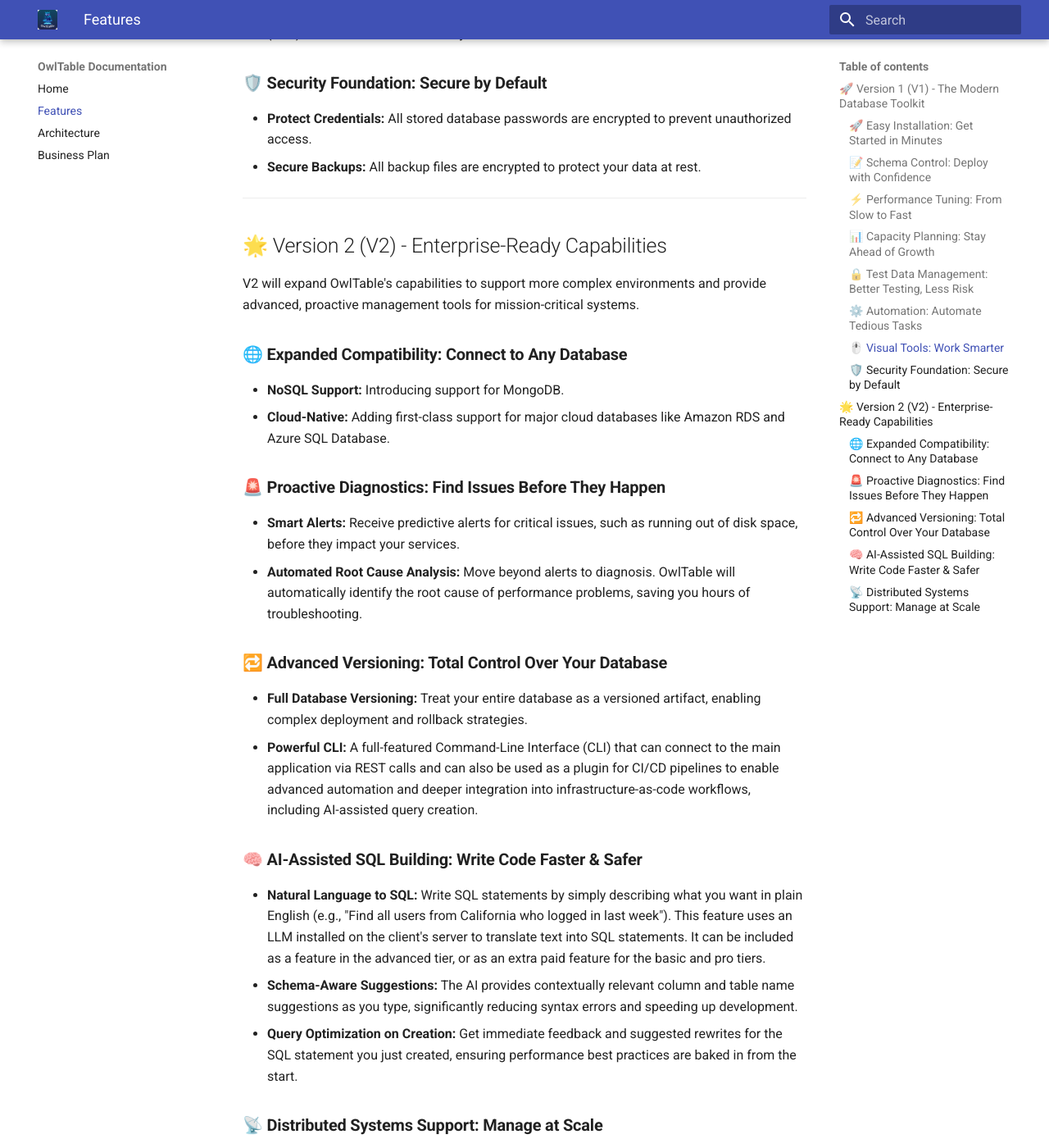
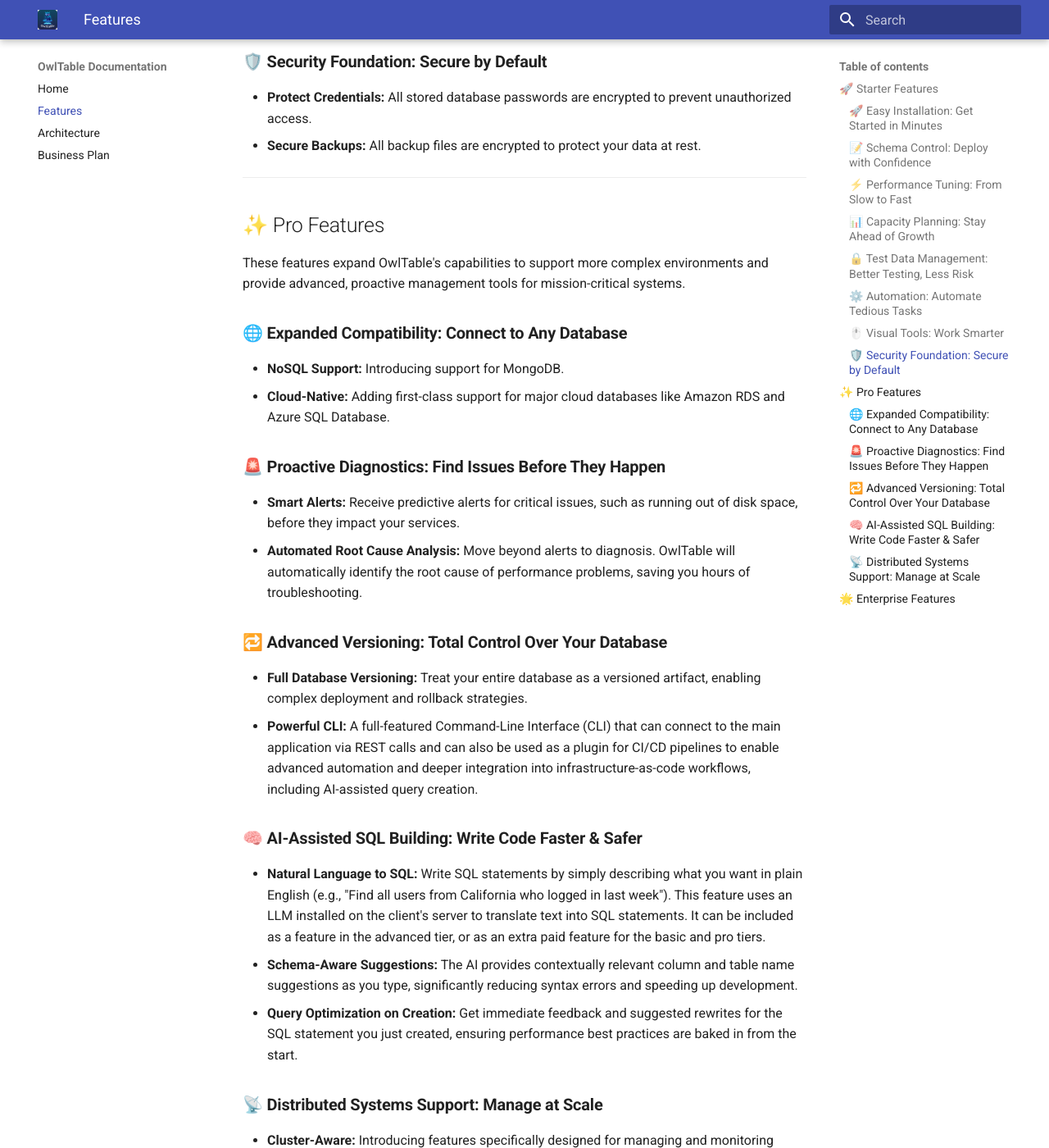
Before and after one commit to yehoshuas1978/owltable-landing-page, an MkDocs documentation site: the page built from documentation/docs/features.md, in a window 1280 px wide and 1400 px high, scrolled down 1672 px. Shown: the whole window at 82% size. Built offline with MkDocs 1.6.1 and Material for MkDocs 9.7.7, drawn with Linux system fonts in a browser that asks for light colours; some of the changed text lies outside the part shown.

Commit message:
feat: Update product features documentation to reflect three-tier release structure

```diff
--- a/documentation/docs/features.md
+++ b/documentation/docs/features.md
@@ -2,11 +2,11 @@
 
 OwlTable is your all-in-one command center for database management. Our features are designed to give you unparalleled control, deep performance insights, and seamless integration into your development workflows.
 
-The product will be released in two major versions, starting with a powerful core and expanding to meet the needs of large-scale enterprises.
+The product will be released in three tiers: Starter, Pro, and Enterprise.
 
 ---
 
-## 🚀 Version 1 (V1) - The Modern Database Toolkit
+## 🚀 Starter Features
 
 V1 delivers a comprehensive suite of tools designed to streamline daily database operations, enhance performance, and protect your data.
 
@@ -43,9 +43,9 @@
 
 ---
 
-## 🌟 Version 2 (V2) - Enterprise-Ready Capabilities
+## ✨ Pro Features
 
-V2 will expand OwlTable's capabilities to support more complex environments and provide advanced, proactive management tools for mission-critical systems.
+These features expand OwlTable's capabilities to support more complex environments and provide advanced, proactive management tools for mission-critical systems.
 
 ### 🌐 **Expanded Compatibility: Connect to Any Database**
 *   **NoSQL Support:** Introducing support for MongoDB.
@@ -66,3 +66,9 @@
 
 ### 📡 **Distributed Systems Support: Manage at Scale**
 *   **Cluster-Aware:** Introducing features specifically designed for managing and monitoring distributed database environments, such as clusters and sharded databases.
+
+---
+
+## 🌟 Enterprise Features
+
+Contact sales for details.
```
Also changed, not shown: documentation/site/features/index.html, documentation/site/search/search_index.json.
